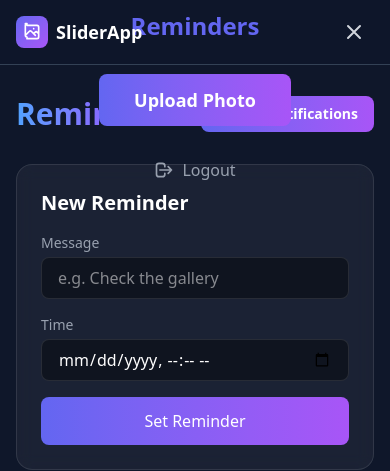
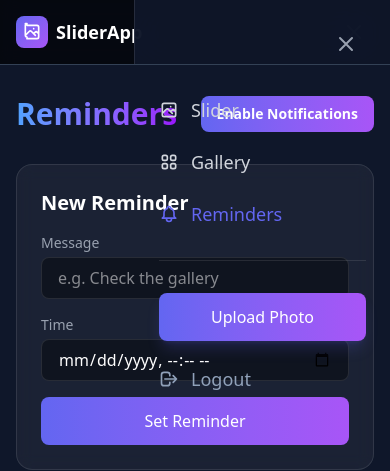
Before and after one commit to Terry-Development/SliderApp, a Next.js app in the folder frontend/: page /reminders in a window 390 px wide. Both pictures are taken after a click on the button 354 px from the left and 32 px from the top of the page. Shown: the top 471 px of the page. Built offline with nearby package versions, Linux system fonts and the light colour scheme; no server answers.

Commit message:
Redesign Mobile Menu as Sidebar

```diff
--- a/frontend/src/components/Navbar.js
+++ b/frontend/src/components/Navbar.js
@@ -83,40 +83,76 @@ export default function Navbar() {
                     </div>
                 </div>
 
-                {/* Mobile Nav Overlay */}
+                {/* Mobile Nav Sidebar */}
+                {/* Backdrop */}
                 {isOpen && (
-                    <div className="fixed inset-0 bg-dark-bg/98 z-40 flex flex-col items-center justify-center space-y-8 md:hidden">
+                    <div
+                        className="fixed inset-0 bg-black/60 backdrop-blur-sm z-40 md:hidden transition-opacity"
+                        onClick={() => setIsOpen(false)}
+                    />
+                )}
+
+                {/* Sidebar */}
+                <div className={`fixed top-0 right-0 bottom-0 w-64 bg-dark-bg/95 backdrop-blur-xl border-l border-white/10 z-50 transform transition-transform duration-300 ease-in-out md:hidden flex flex-col ${isOpen ? 'translate-x-0' : 'translate-x-full'}`}>
+                    <div className="p-6 flex flex-col h-full">
+                        <div className="flex justify-end mb-8">
+                            <button
+                                onClick={() => setIsOpen(false)}
+                                className="p-2 text-gray-400 hover:text-white"
+                            >
+                                <svg className="w-6 h-6" fill="none" stroke="currentColor" viewBox="0 0 24 24">
+                                    <path strokeLinecap="round" strokeLinejoin="round" strokeWidth={2} d="M6 18L18 6M6 6l12 12" />
+                                </svg>
+                            </button>
+                        </div>
+
+                        <div className="flex flex-col gap-6">
                             <Link
                                 href="/"
                                 onClick={() => setIsOpen(false)}
-                            className={`text-2xl font-bold ${isSlider ? 'text-primary' : 'text-gray-400'}`}
+                                className={`flex items-center gap-3 text-lg font-medium ${isSlider ? 'text-primary' : 'text-gray-300'}`}
                             >
+                                <svg className="w-5 h-5" fill="none" stroke="currentColor" viewBox="0 0 24 24">
+                                    <path strokeLinecap="round" strokeLinejoin="round" strokeWidth={2} d="M4 16l4.586-4.586a2 2 0 012.828 0L16 16m-2-2l1.586-1.586a2 2 0 012.828 0L20 14m-6-6h.01M6 20h12a2 2 0 002-2V6a2 2 0 00-2-2H6a2 2 0 00-2 2v12a2 2 0 002 2z" />
+                                </svg>
                                 Slider
                             </Link>
+
                             <Link
                                 href="/gallery"
                                 onClick={() => setIsOpen(false)}
-                            className={`text-2xl font-bold ${isGallery ? 'text-primary' : 'text-gray-400'}`}
+                                className={`flex items-center gap-3 text-lg font-medium ${isGallery ? 'text-primary' : 'text-gray-300'}`}
                             >
+                                <svg className="w-5 h-5" fill="none" stroke="currentColor" viewBox="0 0 24 24">
+                                    <path strokeLinecap="round" strokeLinejoin="round" strokeWidth={2} d="M4 6a2 2 0 012-2h2a2 2 0 012 2v2a2 2 0 01-2 2H6a2 2 0 01-2-2V6zM14 6a2 2 0 012-2h2a2 2 0 012 2v2a2 2 0 01-2 2h-2a2 2 0 01-2-2V6zM4 16a2 2 0 012-2h2a2 2 0 012 2v2a2 2 0 01-2 2H6a2 2 0 01-2-2v-2zM14 16a2 2 0 012-2h2a2 2 0 012 2v2a2 2 0 01-2 2h-2a2 2 0 01-2-2v-2z" />
+                                </svg>
                                 Gallery
                             </Link>
+
                             <Link
                                 href="/reminders"
                                 onClick={() => setIsOpen(false)}
-                            className={`text-2xl font-bold ${router.pathname === '/reminders' ? 'text-primary' : 'text-gray-400'}`}
+                                className={`flex items-center gap-3 text-lg font-medium ${router.pathname === '/reminders' ? 'text-primary' : 'text-gray-300'}`}
                             >
+                                <svg className="w-5 h-5" fill="none" stroke="currentColor" viewBox="0 0 24 24">
+                                    <path strokeLinecap="round" strokeLinejoin="round" strokeWidth={2} d="M15 17h5l-1.405-1.405A2.032 2.032 0 0118 14.158V11a6.002 6.002 0 00-4-5.659V5a2 2 0 10-4 0v.341C7.67 6.165 6 8.388 6 11v3.159c0 .538-.214 1.055-.595 1.436L4 17h5m6 0v1a3 3 0 11-6 0v-1m6 0H9" />
+                                </svg>
                                 Reminders
                             </Link>
+
+                            <div className="h-px bg-white/10 my-2" />
+
                             <Link
                                 href="/gallery"
                                 onClick={() => setIsOpen(false)}
-                            className="btn-gradient text-lg px-8 py-3 w-48 text-center"
+                                className="btn-gradient text-center py-3 rounded-lg text-white font-medium shadow-lg shadow-primary/20"
                             >
                                 Upload Photo
                             </Link>
+
                             <button
                                 onClick={handleLogout}
-                            className="text-gray-400 hover:text-white flex items-center gap-2"
+                                className="flex items-center gap-3 text-lg font-medium text-slate-400 hover:text-white mt-auto mb-4"
                             >
                                 <svg className="w-5 h-5" fill="none" stroke="currentColor" viewBox="0 0 24 24">
                                     <path strokeLinecap="round" strokeLinejoin="round" strokeWidth={2} d="M17 16l4-4m0 0l-4-4m4 4H7m6 4v1a3 3 0 01-3 3H6a3 3 0 01-3-3V7a3 3 0 013-3h4a3 3 0 013 3v1" />
@@ -124,7 +160,8 @@ export default function Navbar() {
                                 Logout
                             </button>
                         </div>
-                )}
+                    </div>
+                </div>
             </div>
         </nav>
     );
```
Lines whose indentation alone changed are shown as unchanged.
